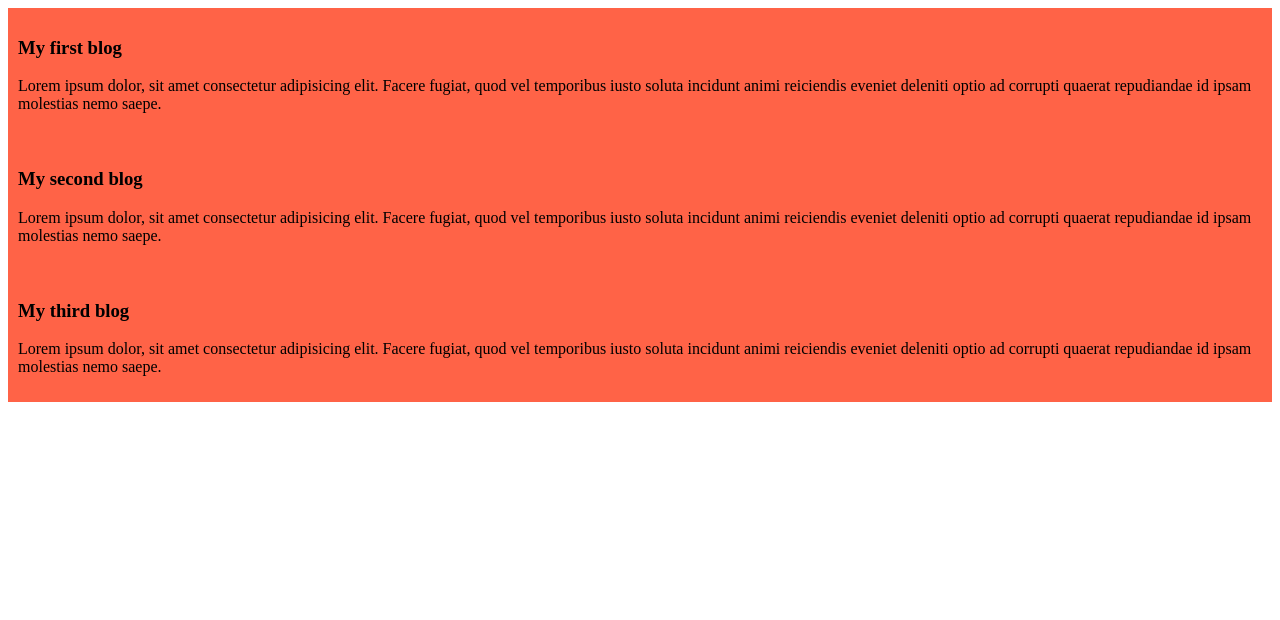
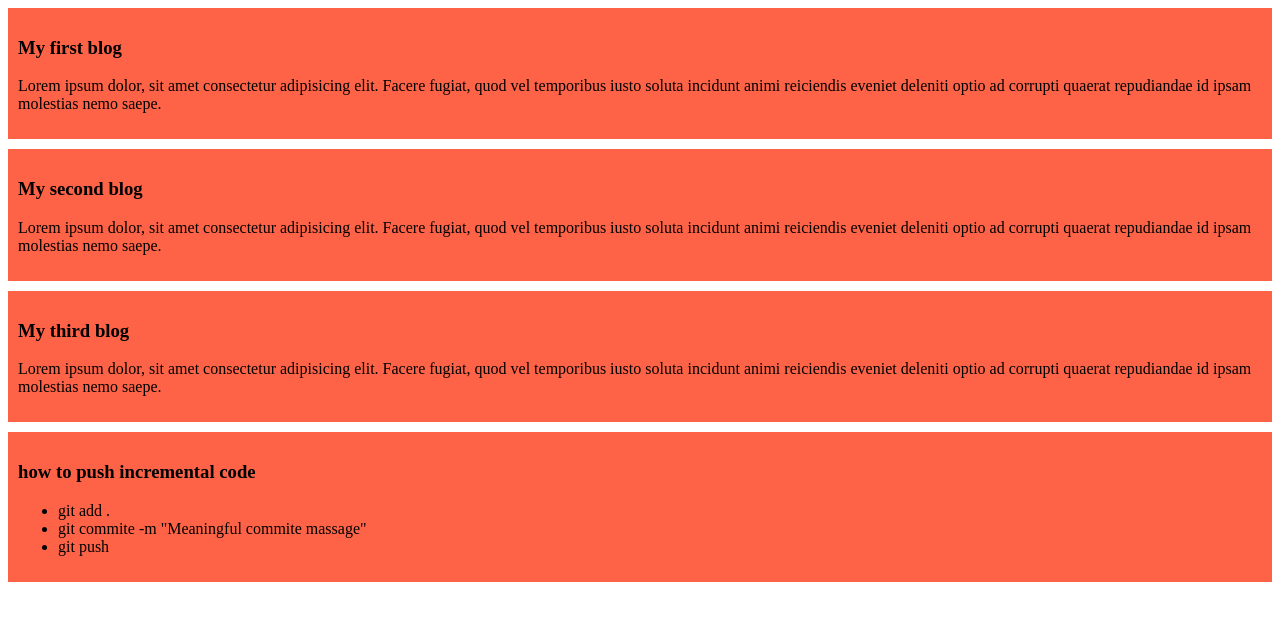
Before and after one commit to Nahinofficial/my-simple-website, a plain HTML site: page index.html in a window 1280 px wide. Drawn offline with Linux system fonts and the light colour scheme.

Commit message:
addeda list to push from cmd

```diff
--- a/index.html
+++ b/index.html
@@ -19,5 +19,13 @@
         <h3>My third blog</h3>
         <p>Lorem ipsum dolor, sit amet consectetur adipisicing elit. Facere fugiat, quod vel temporibus iusto soluta incidunt animi reiciendis eveniet deleniti optio ad corrupti quaerat repudiandae id ipsam molestias nemo saepe.</p>
     </div>
+    <div>
+        <h3>how to push incremental code</h3>
+        <ul>
+            <li>git add .</li>
+            <li>git commite -m "Meaningful commite massage"</li>
+            <li>git push</li>
+        </ul>
+    </div>
 </body>
 </html>
--- a/styles/blog.css
+++ b/styles/blog.css
@@ -1,4 +1,5 @@
 div{
     background-color: tomato;
     padding: 10px;
+    margin-bottom: 10px;
 }
```
